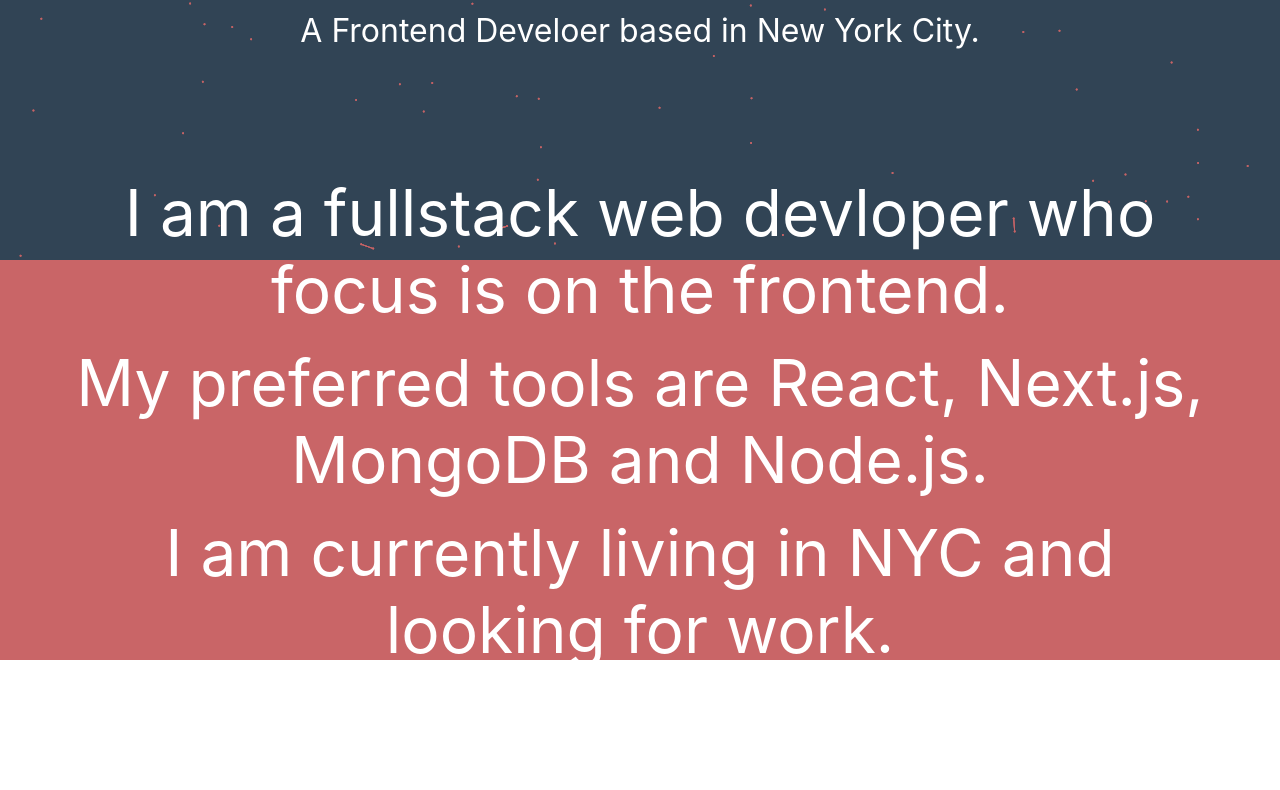
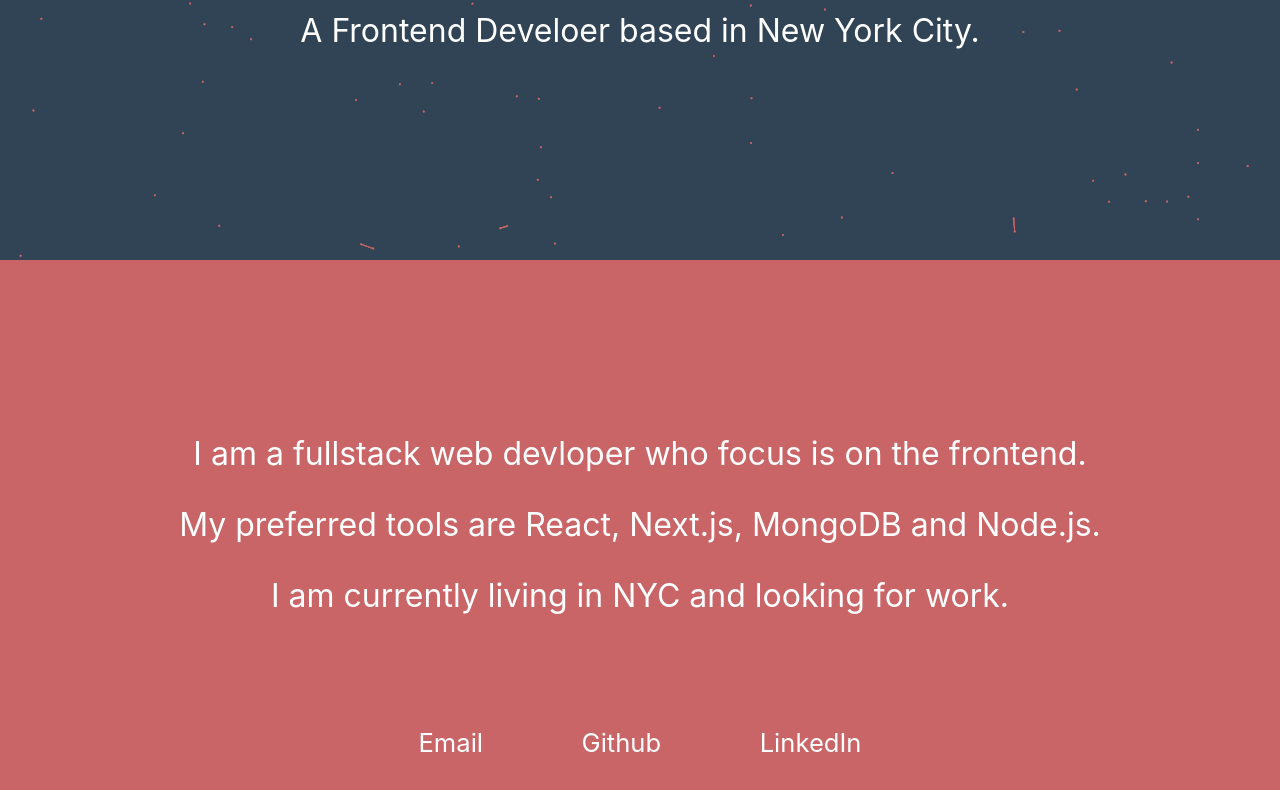
Before and after one commit to the-rabblerouser/McCann-Portfolio, a Next.js app: page / in a window 1280 px wide. Shown: the part 500-1290 px from the top of the page. Before the commit the page ends 1263 px from the top, so only its background shows below. Built offline with nearby package versions, Linux system fonts and the light colour scheme.

Commit message:
Optimize for desktop

```diff
--- a/pages/index.tsx
+++ b/pages/index.tsx
@@ -26,6 +26,7 @@
 	background: #c96567;
 
 	@media (min-width: 811px) {
+		height: 80vh;
 	}
 `;
 
@@ -37,7 +38,8 @@
 	margin: 1rem 0 0 0;
 
 	@media (min-width: 811px) {
-		font-size: 4rem;
+		font-size: 2rem;
+		margin: 2rem 0 0 0;
 	}
 `;
 
@@ -51,6 +53,8 @@
 	width: 22rem;
 
 	@media (min-width: 811px) {
+		margin-top: 7rem;
+		width: 50%;
 	}
 `;
 
@@ -59,7 +63,7 @@
 	font-size: 0.8rem;
 
 	@media (min-width: 811px) {
-		font-size: 2rem;
+		font-size: 1.6rem;
 	}
 `;
 
```
